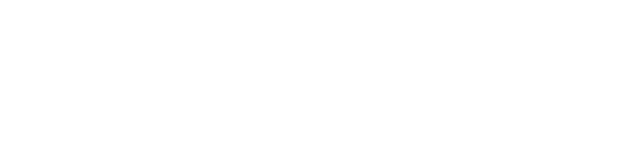
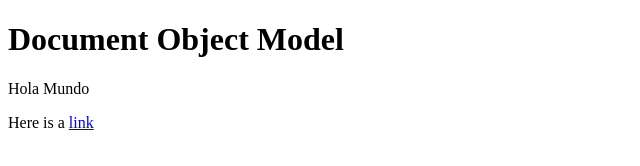
Before and after one commit to GustavoR0dr1gu3z/Java-Script_BEDU, a plain HTML site: page s9/index.html in a window 1280 px wide. Shown: the whole page, without its empty margins (0-640 px from the left). Drawn offline with Linux system fonts and the light colour scheme.

Commit message:
verificando componentes DOM

```diff
--- a/s9/index.html
+++ b/s9/index.html
@@ -8,5 +8,12 @@
 </head>
 <body>
 
+    <h1>Document Object Model</h1>
+    <p>Hola Mundo</p>
+    <p> Here is a
+        <a href="#">link</a>
+    </p>
+
+
 </body>
 </html>
```
